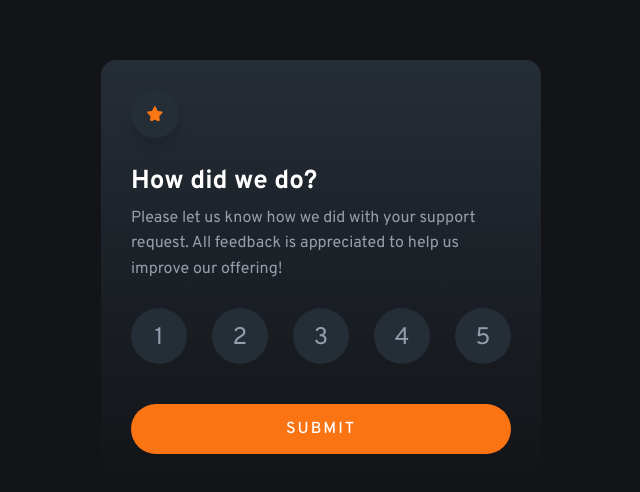
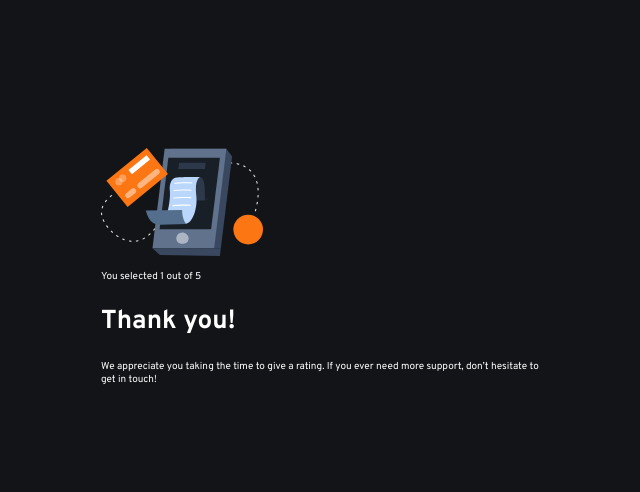
Before and after one commit to domenmerhar/Interactive-rating-component, a website: page index.html in a window 1280 px wide. Shown: the part 136-628 px from the top of the page, without its empty margins (319-959 px from the left). Drawn offline with Linux system fonts and the light colour scheme.

Commit message:
Thank you message HTML completed

```diff
--- a/index.html
+++ b/index.html
@@ -17,9 +17,10 @@
   </head>
   <body>
     <main class="main-container">
-      <form action="" class="main-form">
+      <!--
+        <form action="" class="main-form">
         <img src="images/icon-star.svg" class="main-form__img" />
-        <h1 class="main-form__heading-primary">How did we do?</h1>
+        <h1 class="heading-primary">How did we do?</h1>
         <p class="main-form__feedback-message">
           Please let us know how we did with your support request. All feedback
           is appreciated to help us improve our offering!
@@ -34,12 +35,24 @@
 
         <button class="main-form__button">Submit</button>
       </form>
+    -->
+      <section class="thank-you-container">
+        <img
+          src="images/illustration-thank-you.svg"
+          class="thank-you-container__img"
+        />
+        <p class="thank-you-container__rating-report">
+          You selected
+          <span class="thank-you-container__your-rating">1</span>
+          out of 5
+        </p>
+
+        <h1 class="heading-primary">Thank you!</h1>
+        <p class="thank-you-container__thank-you-message">
+          We appreciate you taking the time to give a rating. If you ever need
+          more support, don’t hesitate to get in touch!
+        </p>
+      </section>
     </main>
   </body>
 </html>
-
-<!--
-  You selected
-  out of 5 Thank you! We appreciate you taking the time to give a rating. If
-  you ever need more support, don’t hesitate to get in touch!
--->
--- a/sass/_main-form.scss
+++ b/sass/_main-form.scss
@@ -6,18 +6,17 @@
     flex-direction: column;
     justify-content: space-around;
     border-radius: 15px;
+    width: 100%;
 
     &__img {
+      box-sizing: content-box;
       width: 16px;
       height: 16px;
       background-color: $dark-blue;
-      padding: 1.6em;
+      padding: 1.6rem;
       border-radius: 50%;
       box-shadow: 0 10px 10px rgba(black, 0.1);
       margin-bottom: 1rem;
-    }
-
-    &__heading-primary {
     }
 
     &__feedback-message {
--- a/sass/_typography.scss
+++ b/sass/_typography.scss
@@ -11,10 +11,6 @@ body {
 
 .main-container {
   .main-form {
-    &__heading-primary {
-      font-size: 2.6rem;
-    }
-
     &__feedback-message {
       font-size: 1.6rem;
       line-height: 1.6;
--- /dev/null
+++ b/sass/_utils.scss
@@ -0,0 +1,3 @@
+.heading-primary {
+  font-size: 2.6rem;
+}
--- a/sass/main.scss
+++ b/sass/main.scss
@@ -1,16 +1,22 @@
 @import "variables";
 @import "typography";
+@import "utils";
 
 @import "main-form";
 
+* {
+  box-sizing: border-box;
+}
+
 body {
   background-color: $very-dark-blue;
-}
-
-.main-container {
   display: flex;
   flex-direction: column;
   justify-content: center;
   align-items: center;
   height: 100vh;
 }
+
+.main-container {
+  width: 440px;
+}
```
Also changed, not shown: css/style.css.
